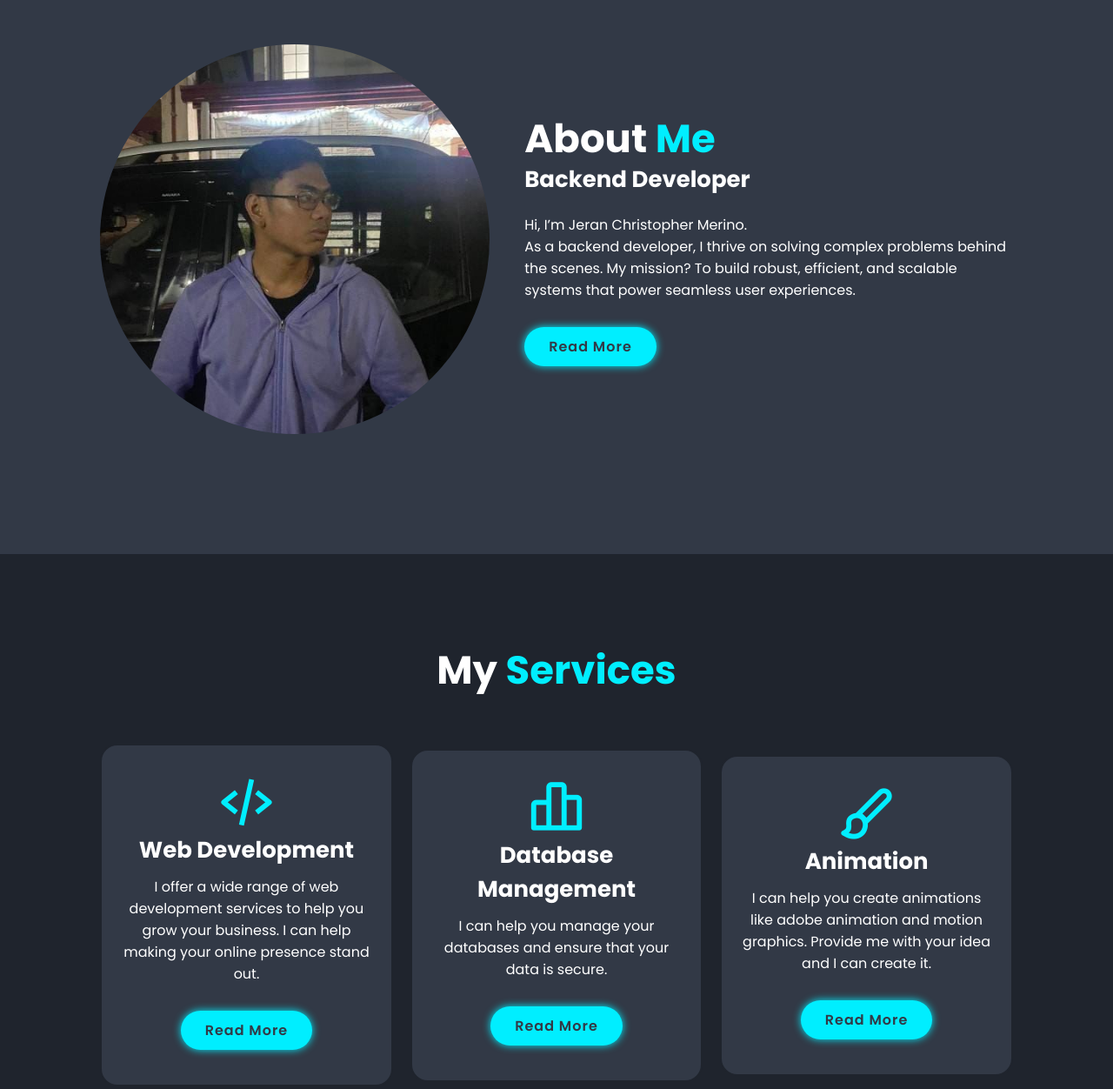
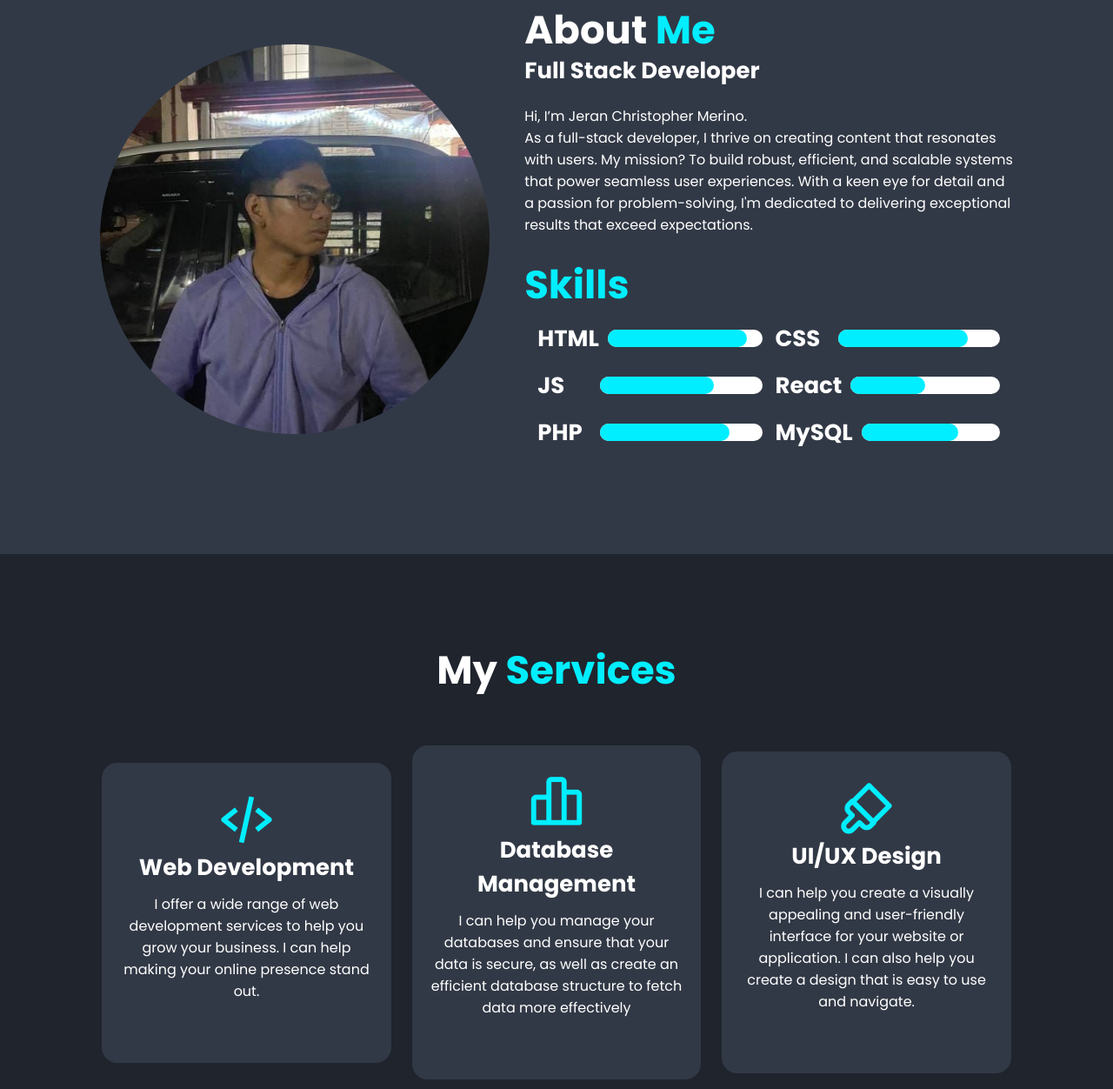
Before and after one commit to ZenithSUS/my_portfolio, a plain HTML site: page index.html in a window 1280 px wide. Shown: the part 963-2215 px from the top of the page at 87% size. Drawn offline with nearby package versions, Linux system fonts and the light colour scheme.

Commit message:
Enhance Portfolio

```diff
--- a/index.html
+++ b/index.html
@@ -5,10 +5,12 @@
     <meta http-equiv="X-UA-Compatible" content="IE=edge">
     <meta name="viewport" content="width=device-width, initial-scale=1.0">
     <link rel="stylesheet" href="style.css">
+    <link rel="icon" href="img/home.jpg">
     <title>My Portfolio</title>
-    <!--header design-->
 </head>
 <body>
+
+    <!--header design-->
     <header class="header">
         <a href="#" class="logo">Portfolio</a>
 
@@ -22,21 +24,22 @@
             <a href="#contact">Contact</a>
         </nav>
     </header>
+
     <!--home section design-->
     <section class="home" id="home">
         <div class="home-content">
             <h3>Hello, It's Me</h3>
             <h1>Jeran Christopher Merino</h1>
-            <h3>And I'm a <span class="multiple-text">Backend Developer</span></h3>
-            <p>I am a Backend Developer studying at the Cavite State University - Main Campus.
+            <h3>And I'm a <span class="multiple-text">Full Stack Developer</span></h3>
+            <p>I am a Fullstack Developer studying at the Cavite State University - Main Campus.
                 I am a passionate and driven person who is always seeking new challenges.
                 I am able to work well in a team.
             </p>
             <div class="social-media">
-                <a href="https://web.facebook.com/jeranchristopher.merino/"><i class='bx bxl-facebook'></i></a>
-                <a href="#"><i class='bx bxl-twitter'></i></a>
-                <a href="#"><i class='bx bxl-instagram'></i></a>
-                <a href="#"><i class='bx bxl-linkedin'></i></a>
+                <a href="https://web.facebook.com/jeranchristopher.merino/" target="_blank"><i class='bx bxl-facebook'></i></a>
+                <a href="https://x.com/ZenithSUS" target="_blank"><i class='bx bxl-twitter'></i></a>
+                <a href="https://github.com/ZenithSUS" target="_blank"><i class='bx bxl-github'></i></a>
+                <a href="https://www.linkedin.com/in/jeran-christopher-d-merino-24672a348/" target="_blank"><i class='bx bxl-linkedin'></i></a>
             </div>
             <a href="#" class="btn">Download CV</a>
         </div>
@@ -53,14 +56,54 @@
         </div>
 
         <div class="about-content">
-            <h2 class="heading">About <span>Me</span></h2>
-            <h3>Backend Developer</h3>
-            <p>Hi, I’m Jeran Christopher Merino.<br>
-                As a backend developer, I thrive on solving complex problems behind the scenes.
-                My mission? To build robust, efficient, and scalable systems that power seamless user
-                experiences.
-            </p>
-            <a href="#" class="btn">Read More</a>
+            <div>
+                <h2 class="heading">About <span>Me</span></h2>
+                <h3>Full Stack Developer</h3>
+                    <p>Hi, I’m Jeran Christopher Merino.<br>
+                        As a full-stack developer, I thrive on creating content that resonates with users.
+                        My mission? To build robust, efficient, and scalable systems that power seamless user experiences. With a keen eye for detail and a passion for problem-solving,
+                        I'm dedicated to delivering exceptional results that exceed expectations.
+                    </p>
+            </div>
+            <h2 class="heading"><span>Skills</span></h2>
+
+            <div class="skills-container">
+                <div class="bars">
+                    <div class="bars-box">
+                        <h3>HTML</h3>
+                        <progress value="90" max="100"></progres>
+                        <span>90%</span>
+                    </div>
+
+                    <div class="bars-box">
+                        <h3>CSS</h3>
+                        <progress value="80" max="100"></progres>
+                        <span>80%</span>
+                    </div>
+
+                    <div class="bars-box">
+                        <h3>JS</h3>
+                        <progress value="70" max="100"></progres>
+                    </div>
+
+                    <div class="bars-box">
+                        <h3>React</h3>
+                        <progress value="50" max="100"></progres>
+                    </div>
+
+                    <div class="bars-box">
+                        <h3>PHP</h3>
+                        <progress value="80" max="100"></progres>
+                        <span>80%</span>
+                    </div>
+
+                    <div class="bars-box">
+                        <h3>MySQL</h3>
+                        <progress value="70" max="100"></progres>
+                        <span>70%</span>
+                    </div>
+                </div>
+        </div>
     </section>
 
     <!--services section design-->
@@ -75,25 +118,22 @@
                     to help you grow your business.
                     I can help making your online presence stand out.
                 </p>
-                <a href="#" class="btn">Read More</a>
             </div>
 
             <div class="services-box">
                 <i class='bx bx-bar-chart-alt-2'></i>
                 <h3>Database Management</h3>
-                <p>I can help you manage your databases and ensure that your data is secure.
+                <p>I can help you manage your databases and ensure that your data is secure, as well as create an efficient database structure to fetch data more effectively
                 </p>
-                <a href="#" class="btn">Read More</a>
             </div>
 
             <div class="services-box">
-                <i class='bx bx-paint'></i>
-                <h3>Animation</h3>
-                <p>I can help you create animations like adobe animation
-                    and motion graphics. Provide me with your idea and
-                    I can create it.
+                <i class='bx bx-brush'></i>
+                <h3>UI/UX Design</h3>
+                <p>
+                    I can help you create a visually appealing and user-friendly interface for your website or application.
+                    I can also help you create a design that is easy to use and navigate.
                 </p>
-                <a href="#" class="btn">Read More</a>
             </div>
         </div>
     </section>
@@ -104,33 +144,32 @@
 
         <div class="portfolio-container">
             <div class="portfolio-box">
-                <img src="img/CvSUverse.png" alt="image">
+                <img src="img/Ctrl-Alt-Learn.png" alt="image">
                 <div class="portfolio-layer">
-                    <h4>CvSUVerse</h4>
-                    <p>CvSUverse is a social media platform for Cavite State University. It is a web application that allows students, faculty, and staff to connect and collaborate with each other.
+                    <h4>Ctrl+Alt+Learn</h4>
+                    <p>Ctrl+Alt+Learn is about tackling web development, where students can learn web development by playing this game. They can earn rewards, achievements, and participate in PvP (speedrun) to duel against other students.
                     </p>
-                    <a href="#"><i class='bx bx-link-external'></i></a>
+                    <a href="https://calgame.vercel.app/" target="_blank"><i class='bx bx-link-external'></i></a>
                 </div>
             </div>
 
             <div class="portfolio-box">
-                <img src="img/SOD.jpg" alt="image">
+                <img src="img/greekmyth.png" alt="image">
                 <div class="portfolio-layer">
-                    <h4>Survive or Die</h4>
-                    <p>Survive or Die is a finding game that allows users to find items to survive
-                        and avoid being killed by the enemies.
+                    <h4>Greek Myth</h4>
+                    <p>GreekMyth is an interactive platform designed for mythology enthusiasts to explore their creativity by crafting and sharing their own Greek mythology-inspired stories.
                     </p>
-                    <a href="#"><i class='bx bx-link-external'></i></a>
+                    <a href="https://zenithsus.infinityfreeapp.com" target="_blank"><i class='bx bx-link-external'></i></a>
                 </div>
             </div>
 
             <div class="portfolio-box">
-                <img src="img/employee.jpg" alt="image">
+                <img src="img/cms.png" alt="image">
                 <div class="portfolio-layer">
-                    <h4>Employee Management System</h4>
-                    <p>Employee Management System is a web application that allows users to manage their employee records.
+                    <h4>Content Management System</h4>
+                    <p>A system that manages the users information in the GreekMyth Social Media Website.
                     </p>
-                    <a href="#"><i class='bx bx-link-external'></i></a>
+                    <a href="https://greekmythcms.infinityfreeapp.com/" target="_blank"><i class='bx bx-link-external'></i></a>
                 </div>
             </div>
 
@@ -160,7 +199,7 @@
     <!--footer section design-->
     <footer class="footer">
         <div class="footer-text">
-            <p>Copyright &copy; 2024 by <span>ZenithSUS</span> | All Rights Reserved</span></p>
+            <p>Copyright &copy; 2025 by <span>Jeran Christopher D. Merino</span> | All Rights Reserved</span></p>
         </div>
 
         <div class="footer-iconTop">
@@ -195,7 +234,7 @@
     <script src="https://unpkg.com/typed.js@2.0.14/dist/typed.umd.js"></script>
     <script>
         const typed = new Typed('.multiple-text', {
-            strings: ['Backend Developer', 'Frontend Developer', 'Fullstack Developer'],
+            strings: ['Frontend Developer', 'Backend Developer', 'PHP Developer'],
             typeSpeed: 100,
             backSpeed: 100,
             backDelay: 1000,
--- a/style.css
+++ b/style.css
@@ -175,9 +175,66 @@ span {
     margin-right: 2rem;
 }
 
+.skills-container {
+    display: flex;
+    justify-content: space-between;
+    flex-wrap: wrap;
+    width: 100%;
+}
+
+progress {
+    width: 100%;
+    height: 2rem;
+    appearance: none;
+    -webkit-appearance: none;
+}
+
+progress::-webkit-progress-bar {
+    background-color: var(--text-color);
+    border-radius: 1rem;
+}
+
+progress::-webkit-progress-value {
+    background-color: var(--main-color);
+    border-radius: 1rem;
+}
+
+progress[value]::-webkit-progress-value {
+    background-color: var(--main-color);
+}
+
+.bars {
+    display: grid;
+    grid-template-columns: repeat(2, 1fr);
+    gap: 1.5rem;
+    padding: 1.5rem;
+    margin-bottom: 1.5rem;
+    width: 100%;
+}
+
+.bars-box {
+    display: flex;
+    align-items: center;
+    gap: 1rem;
+    width: 100%;
+}
+
+.bars-box h3 {
+    flex: 1;
+    font-size: 1.6rem;
+}
+
+.bars-box progress {
+    flex: 3;
+}
+
 .heading {
     text-align: center;
     font-size: 4.5rem;
+}
+
+.about-content{
+    width: 100%;
 }
 
 .about-content h2 {
@@ -262,10 +319,12 @@ span {
     width: 100%;
     height: 30rem;
     transition: .5s ease;
+    border-radius: 2rem;
 }
 
 .portfolio-box:hover img {
     transform: scale(1.1);
+    filter: blur(5px);
 }
 
 .portfolio-box .portfolio-layer {
```
Also changed, not shown: img/Ctrl-Alt-Learn.png (added), img/CvSUverse.png (deleted), img/SOD.jpg (deleted), img/cms.png (added), img/employee.jpg (deleted), img/greekmyth.png (added).
